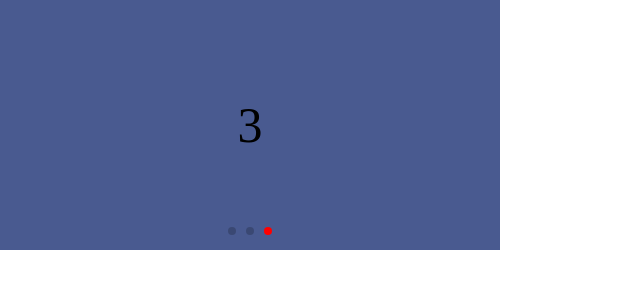
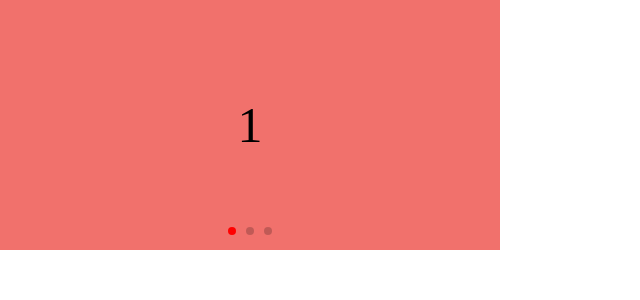
Before and after one commit to helicopters/wc-swiper, a Vue app: page / in a window 1280 px wide. Shown: the top 300 px of the page, without its empty margins (0-640 px from the left). Built offline with nearby package versions, Linux system fonts and the light colour scheme.

Commit message:
增加几个参数. 老子准备来一波大改动.

```diff
--- a/src/App.vue
+++ b/src/App.vue
@@ -65,7 +65,7 @@
   <div id="app">
       <div class="header" v-if="list.length">
 
-        <wc-swiper :duration="300" :interval="2000">
+        <wc-swiper :duration="300" :interval="2000" :pagination="true" :autoplay="false">
           <wc-slide class="slide a">
               1
           </wc-slide>
--- a/src/wc-swiper/wcSwiper.vue
+++ b/src/wc-swiper/wcSwiper.vue
@@ -18,7 +18,7 @@
         <div class="wc-swiper-box">
 			<slot/>
         </div>
-        <wc-pagination :slides="slides" :cur="currentSlide"/>
+        <wc-pagination :slides="slides" :cur="currentSlide" v-if="pagination"/>
     </div>
 </template>
 <script>
@@ -35,6 +35,12 @@
 			},
 			interval: {
 				default: 2500
+			},
+			pagination: {
+				default: true
+			},
+			autoplay: {
+				default: true
 			}
 		},
 		data () {
@@ -95,8 +101,8 @@
 				    swiper.insertBefore(tail, slides[0]);
 				}
 
-				/* transitionend event handler */
-				function handler() {
+				function transitionendHandler() {
+					if (that.autoplay) {
 					    if (currentSlide == slidesNumber - 1) {
 					        currentSlide = 0;
 					        transitionDuration(0);
@@ -111,6 +117,7 @@
 					        translateX(getLocation());
 					    }, config.interval);
 					}
+				}
 
 				/*touchstart*/
 				function s(e) {
@@ -124,7 +131,7 @@
 				    }
 				    clearTimeout(timer);
 				    /*为了防止用户滑动松开触发 transitionend */
-				    swiper.removeEventListener('transitionend', handler, false);
+				    swiper.removeEventListener('transitionend', transitionendHandler, false);
 				    transitionDuration(0);
 				    pos.initX = swiper.getBoundingClientRect().left;
 				    pos.clickX = T.x(T.changedTouches(e, 0));
@@ -168,13 +175,17 @@
 				        }
 				        that.currentSlide = currentSlide - 1;
 				        /*重新启动定时器*/
+
+				        if (that.autoplay) {
 					        timer = setTimeout(function() {
-				            swiper.addEventListener('transitionend', handler, false);
+					            swiper.addEventListener('transitionend', transitionendHandler, false);
 					            clearTimeout(timer);
 					            transitionDuration(config.duration);
 					            currentSlide++;
 					            translateX(getLocation());
 					        }, config.interval);
+				        }
+
 				    }
 				}
 
@@ -224,7 +235,7 @@
 				        translateX(getLocation());
 				    }
 				}
-				swiper.addEventListener('transitionend', handler, false);
+				swiper.addEventListener('transitionend', transitionendHandler, false);
 				swiper.addEventListener('touchstart', s, false);
 				swiper.addEventListener('touchmove', m, false);
 				swiper.addEventListener('touchend', e, false);
@@ -239,12 +250,15 @@
 				currentSlide = 1;
 				this.currentSlide = currentSlide - 1;
 				translateX(getLocation());
+
+				if (this.autoplay) {
 					timer = setTimeout(function() {
 					    currentSlide++;
 					    clearTimeout(timer);
 					    transitionDuration(config.duration);
 					    translateX(getLocation());
 					}, config.interval);
+				}
 			} /*end init*/
 		} /*end methods*/
 	} /*end export*/
```
Also changed, not shown: 1 other file (tests, documents, lock files or other folders). Lines whose indentation alone changed are shown as unchanged.
